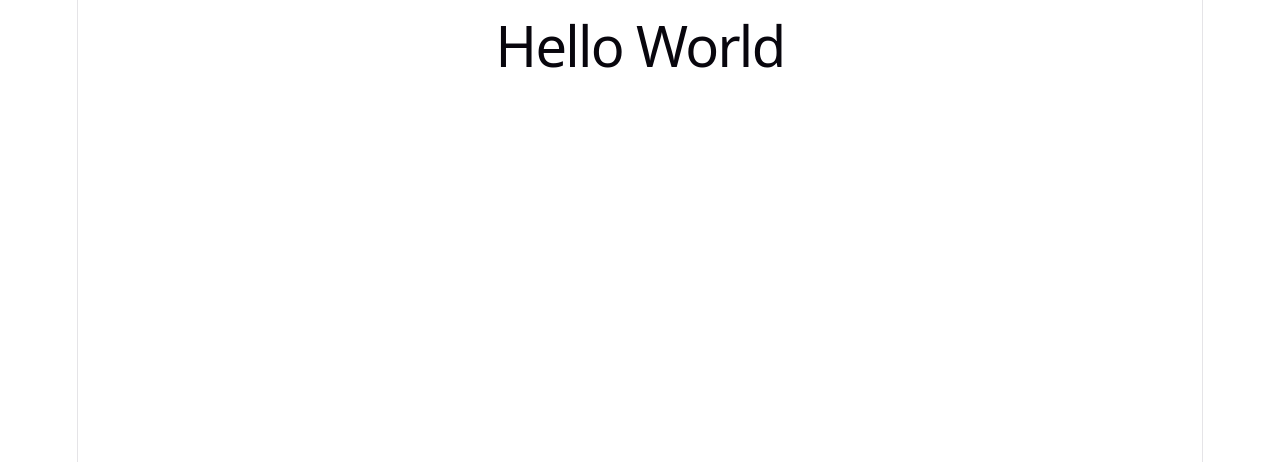
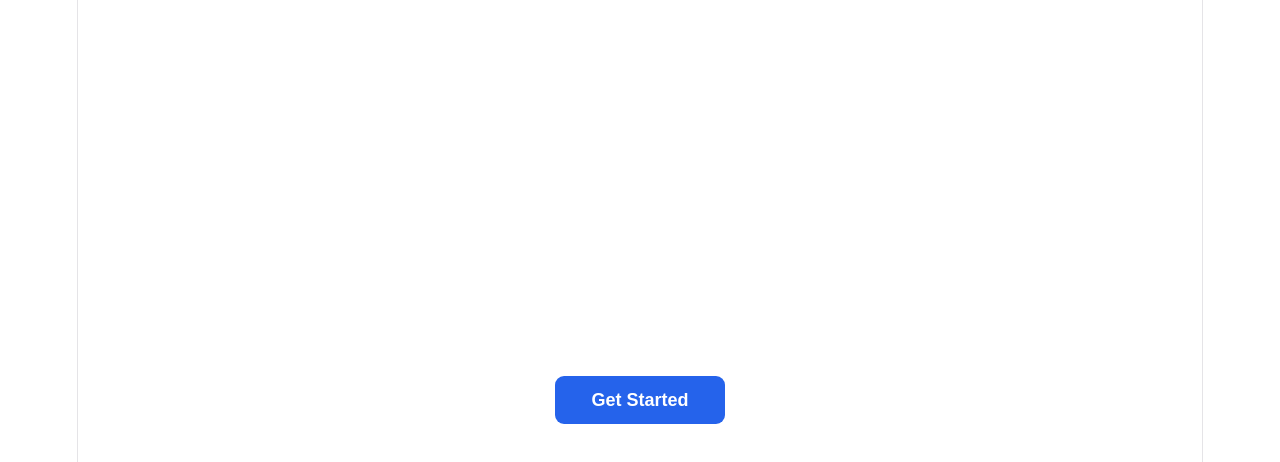
Before and after one commit to CSC307FinalProject/CalPolyQ2S, a React (Vite) app in the folder packages/frontend/: page / in a window 1280 px wide. Shown: the top 462 px of the page. Built offline with nearby package versions, Linux system fonts and the light colour scheme.

Commit message:
Get Started Button on Screen

```diff
--- /dev/null
+++ b/packages/frontend/src/pages/homepage.css
@@ -0,0 +1,30 @@
+.home {
+  display: flex;
+  flex-direction: column;
+  align-items: center;
+  justify-content: center;
+  min-height: 100vh;
+  gap: 1.5rem;
+}
+
+.btn-primary {
+  padding: 0.75rem 2rem;
+  font-size: 1rem;
+  font-weight: 600;
+  color: #fff;
+  background-color: #2563eb;
+  border: none;
+  border-radius: 0.5rem;
+  cursor: pointer;
+  transition:
+    background-color 0.2s ease,
+    transform 0.1s ease;
+}
+
+.btn-primary:hover {
+  background-color: #1d4ed8;
+}
+
+.btn-primary:active {
+  transform: scale(0.97);
+}
--- a/packages/frontend/src/pages/homepage.tsx
+++ b/packages/frontend/src/pages/homepage.tsx
@@ -1,11 +1,13 @@
-import react from "react"
+import "./homepage.css";
 
+function Homepage() {
+  return (
+    <main className="home">
+      <button className="btn-primary" onClick={() => console.log("clicked")}>
+        Get Started
+      </button>
+    </main>
+  );
+}
 
-export default function Homepage() {
-    return (
-        <>
-        <h1>Hello World</h1>
-        </>
-    )
-
-}
+export default Homepage;
```
